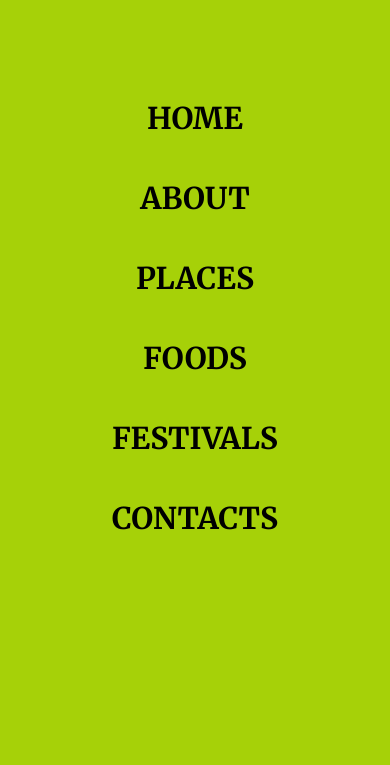
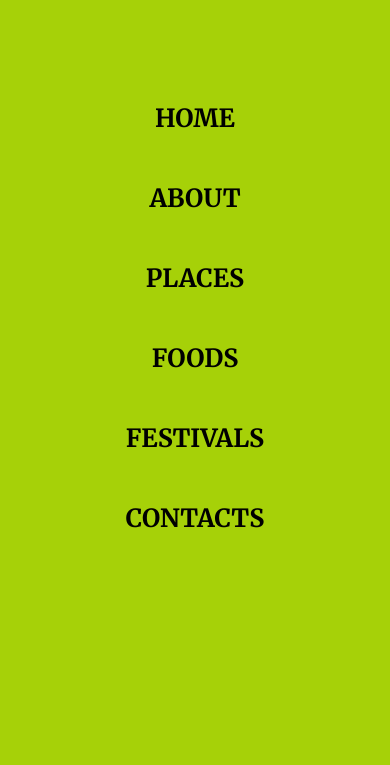
Before and after one commit to EzzaJalal/EzzaJalal.github.io, a plain HTML site: page digi-intro-end-project/about.html in a window 390 px wide. Both pictures are taken after a click on the icon 333 px from the left and 54 px from the top of the page. Shown: the part 78-843 px from the top of the page. Drawn offline with Linux system fonts and the light colour scheme.

Commit message:
Add files via upload

```diff
--- a/digi-intro-end-project/style.css
+++ b/digi-intro-end-project/style.css
@@ -496,7 +496,7 @@ nav .fa{
     }
 
     .nav-links ul a{
-        font-size: 30px !important;
+        font-size: 25px !important;
         line-height: 60px !important;
     }
 
@@ -533,7 +533,8 @@ nav .fa{
     }
 
     .places, .heading, .foods, .last-heading{
-        width: 70%;
+        width: 60%;
+        padding: 12px;
     }
 
     .festivals-text, .food-text{
```
